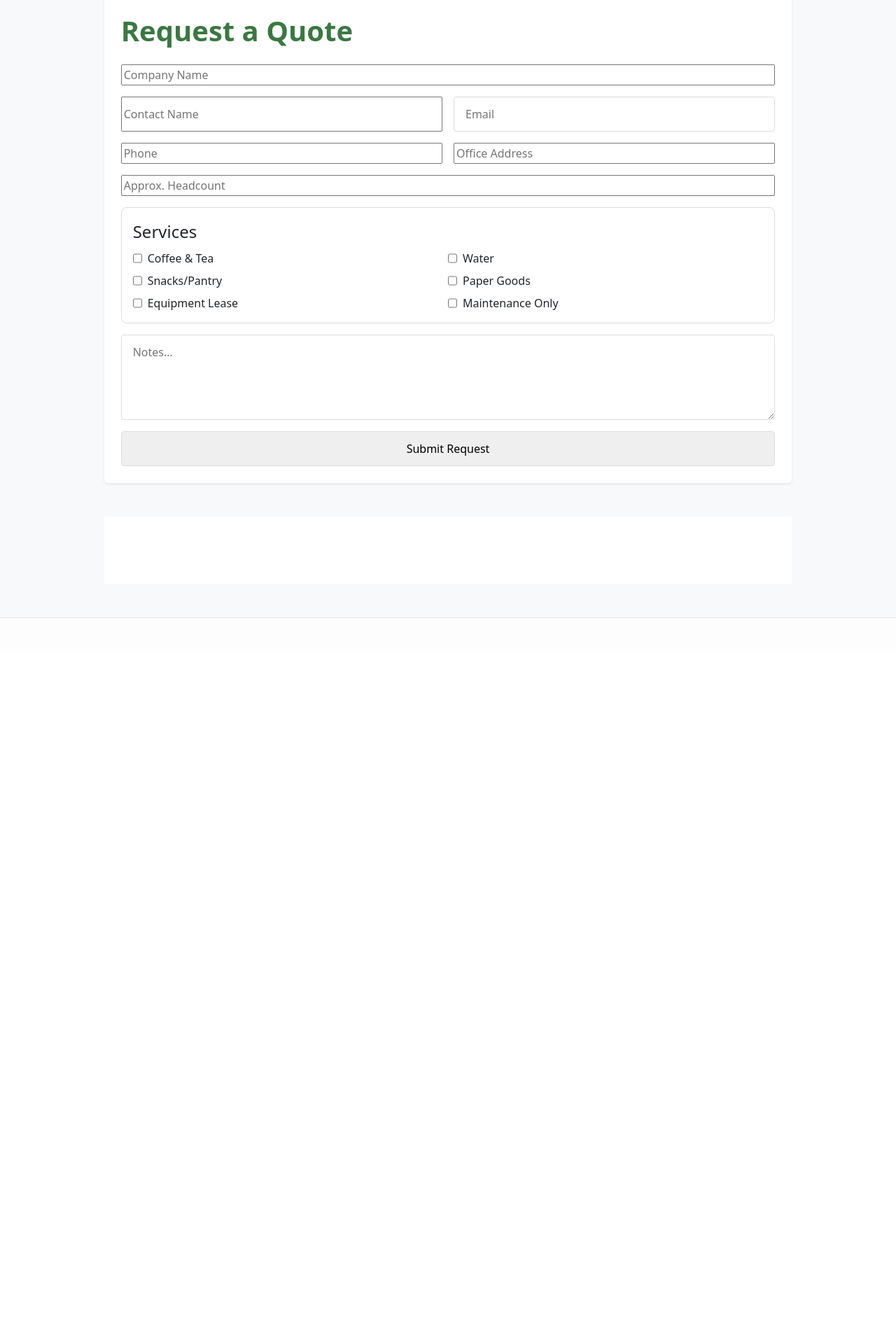
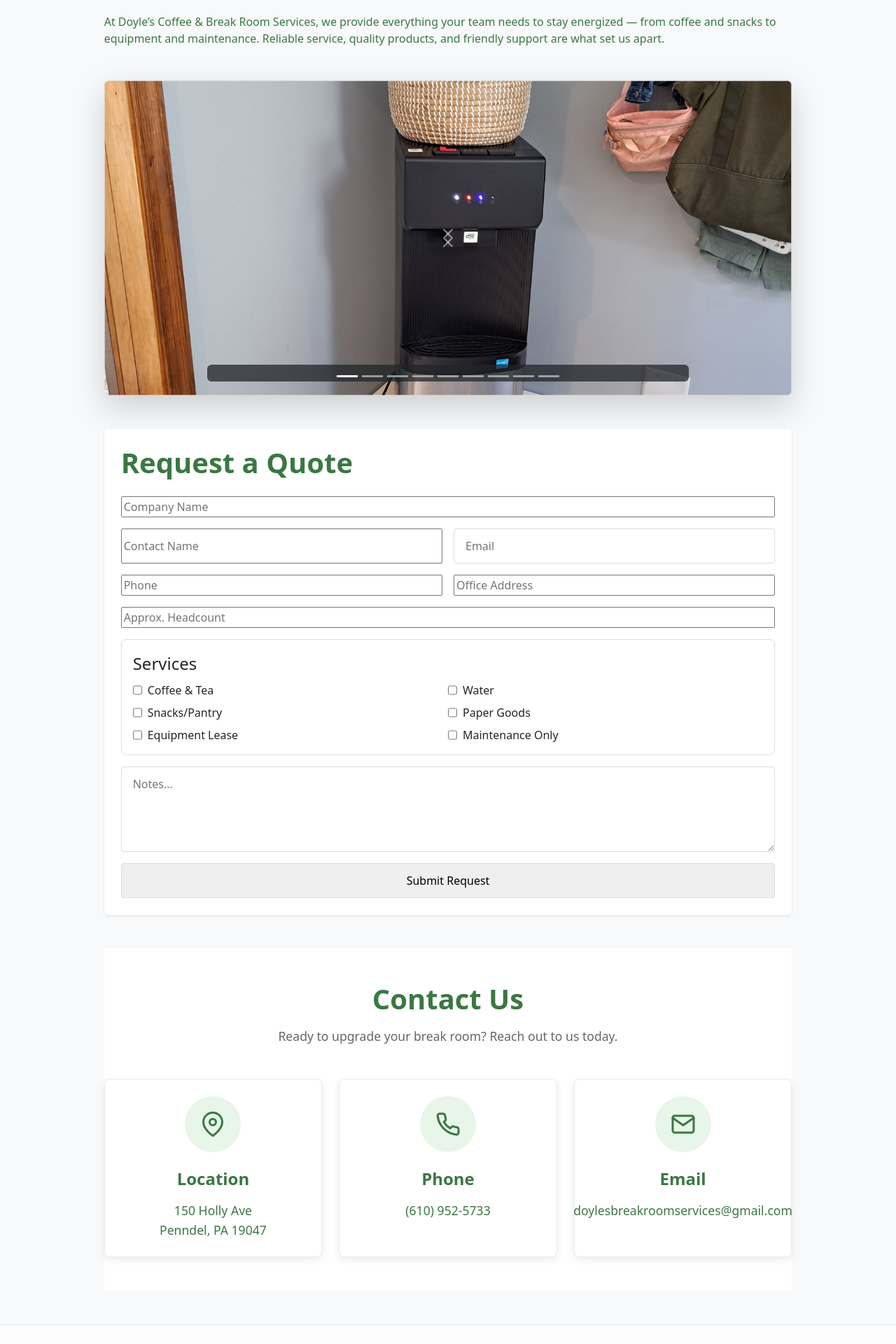
Before and after one commit to adriantheodor/doyles-coffee-front, a React (Create React App) app: page / in a window 1280 px wide. Shown: the part 481-2401 px from the top of the page at 70% size. Before the commit the page ends 1412 px from the top, so only its background shows below. Built offline with nearby package versions, Linux system fonts and the light colour scheme; no server answers.

Commit message:
fix carousel 25

```diff
--- a/src/pages/HomePage.js
+++ b/src/pages/HomePage.js
@@ -23,18 +23,27 @@
   { src: pic9, alt: "Team members enjoying coffee break" },
 ];
 
-// ... imports remain the same ...
-
 const HomePage = ({ onLogin }) => {
   return (
     <div id="top" className="home-page bg-light min-vh-100 d-flex flex-column">
       <header className="text-center py-5 bg-white shadow-sm">
-        {/* ... Header content remains the same ... */}
+        <div className="container">
+          <img
+            src={logo}
+            alt="Doyle's Services Logo"
+            className="main-header-logo"
+          />
+
+          <h1 className="fw-bold mt-3">Doyle's Coffee & Breakroom Services</h1>
+          <p className="text-muted fs-5">
+            Premium coffee and break room solutions for your workplace.
+          </p>
+        </div>
       </header>
-      {/* Main Content Section */}
       <div id="about" className="container-fluid flex-grow-1 my-5 px-3 px-sm-5">
+        {/* FIX 1: Added 'justify-content-center' to center the column on the screen */}
         <div className="row g-4 justify-content-center">
-          {/* This is the column that centers and restricts the width */}
+          {/* FIX 2: Changed 'col-lg-8' to 'col-lg-10' so it's wider but centered */}
           <div className="col-lg-10">
             {/* About Section */}
             <section className="mb-5">
@@ -47,12 +56,8 @@
               </p>
             </section>
 
-            {/* 🔥 MOVE THE CAROUSEL SECTION START 🔥 */}
+            {/* 🔥 UPDATED: Carousel/Slideshow Section 🔥 */}
             <section id="services" className="mb-5">
-              <h2 className="mb-4 text-primary text-center">
-                A Look Inside Our Premium Services
-              </h2>
-
               <div
                 id="breakroomCarousel"
                 className="carousel slide shadow-lg rounded-3 overflow-hidden"
@@ -60,12 +65,38 @@
               >
                 {/* Carousel Indicators (Dots at the bottom) */}
                 <div className="carousel-indicators">
-                  {/* ... Indicators remain the same ... */}
+                  {breakroomImages.map((_, index) => (
+                    <button
+                      key={index}
+                      type="button"
+                      data-bs-target="#breakroomCarousel"
+                      data-bs-slide-to={index}
+                      className={index === 0 ? "active" : ""}
+                      aria-current={index === 0 ? "true" : "false"}
+                      aria-label={`Slide ${index + 1}`}
+                    ></button>
+                  ))}
                 </div>
 
                 {/* Carousel Inner (The Slides) */}
                 <div className="carousel-inner">
-                  {/* ... Slides remain the same ... */}
+                  {breakroomImages.map((image, index) => (
+                    <div
+                      key={index}
+                      className={`carousel-item ${index === 0 ? "active" : ""}`}
+                      data-bs-interval="5000" // 5-second delay per slide
+                    >
+                      <img
+                        src={image.src}
+                        className="d-block w-100 carousel-image" // New class for styling
+                        alt={image.alt}
+                      />
+                      {/* Optional Caption Overlay */}
+                      <div className="carousel-caption d-none d-md-block bg-dark opacity-75 p-2 rounded">
+                        <h5>{image.caption}</h5>
+                      </div>
+                    </div>
+                  ))}
                 </div>
 
                 {/* Carousel Controls (Previous/Next Arrows) */}
@@ -95,7 +126,6 @@
                 </button>
               </div>
             </section>
-            {/* 🔥 MOVE THE CAROUSEL SECTION END 🔥 */}
 
             {/* Quote Request Section */}
             <section className="mb-5">
@@ -104,9 +134,88 @@
               </div>
             </section>
 
-            {/* Contact Section */}
+            {/* FIX 3: Contact Section is now INSIDE the main column */}
             <section id="contact" className="contact-section">
-              {/* ... Contact content remains the same ... */}
+              <div className="contact-content">
+                <h2 className="mb-3">Contact Us</h2>
+                <p className="contact-subtext">
+                  Ready to upgrade your break room? Reach out to us today.
+                </p>
+
+                <div className="contact-grid">
+                  {/* Address Block */}
+                  <div className="contact-card">
+                    <div className="icon-box">
+                      <svg
+                        width="24"
+                        height="24"
+                        viewBox="0 0 24 24"
+                        fill="none"
+                        stroke="currentColor"
+                        strokeWidth="2"
+                        strokeLinecap="round"
+                        strokeLinejoin="round"
+                      >
+                        <path d="M21 10c0 7-9 13-9 13s-9-6-9-13a9 9 0 0 1 18 0z"></path>
+                        <circle cx="12" cy="10" r="3"></circle>
+                      </svg>
+                    </div>
+                    <h3>Location</h3>
+                    <a
+                      href="https://www.google.com/maps/search/?api=1&query=150+Holly+Ave+Penndel+PA+19047"
+                      target="_blank"
+                      rel="noopener noreferrer"
+                    >
+                      150 Holly Ave
+                      <br />
+                      Penndel, PA 19047
+                    </a>
+                  </div>
+
+                  {/* Phone Block */}
+                  <div className="contact-card">
+                    <div className="icon-box">
+                      <svg
+                        width="24"
+                        height="24"
+                        viewBox="0 0 24 24"
+                        fill="none"
+                        stroke="currentColor"
+                        strokeWidth="2"
+                        strokeLinecap="round"
+                        strokeLinejoin="round"
+                      >
+                        <path d="M22 16.92v3a2 2 0 0 1-2.18 2 19.79 19.79 0 0 1-8.63-3.07 19.5 19.5 0 0 1-6-6 19.79 19.79 0 0 1-3.07-8.67A2 2 0 0 1 4.11 2h3a2 2 0 0 1 2 1.72 12.84 12.84 0 0 0 .7 2.81 2 2 0 0 1-.45 2.11L8.09 9.91a16 16 0 0 0 6 6l1.27-1.27a2 2 0 0 1 2.11-.45 12.84 12.84 0 0 0 2.81.7A2 2 0 0 1 22 16.92z"></path>
+                      </svg>
+                    </div>
+                    <h3>Phone</h3>
+                    <a href="tel:6109525733">(610) 952-5733</a>
+                  </div>
+
+                  {/* Email Block */}
+                  <div className="contact-card">
+                    <div className="icon-box">
+                      <svg
+                        width="24"
+                        height="24"
+                        viewBox="0 0 24 24"
+                        fill="none"
+                        stroke="currentColor"
+                        strokeWidth="2"
+                        strokeLinecap="round"
+                        strokeLinejoin="round"
+                      >
+                        <path d="M4 4h16c1.1 0 2 .9 2 2v12c0 1.1-.9 2-2 2H4c-1.1 0-2-.9-2-2V6c0-1.1.9-2 2-2z"></path>
+                        <polyline points="22,6 12,13 2,6"></polyline>
+                      </svg>
+                    </div>
+                    <h3>Email</h3>
+                    <a href="mailto:doylesbreakroomservices@gmail.com">
+                      doylesbreakroomservices@gmail.com
+                    </a>
+                  </div>
+                </div>
+              </div>
             </section>
           </div>{" "}
           {/* End col-lg-10 */}
@@ -116,7 +225,10 @@
       {/* End container */}
       {/* Footer */}
       <footer className="text-center py-4 bg-white border-top">
-        {/* ... Footer content remains the same ... */}
+        <small className="text-muted">
+          © {new Date().getFullYear()} Doyle’s Coffee & Break Room Services. All
+          rights reserved.
+        </small>
       </footer>
     </div>
   );
```
